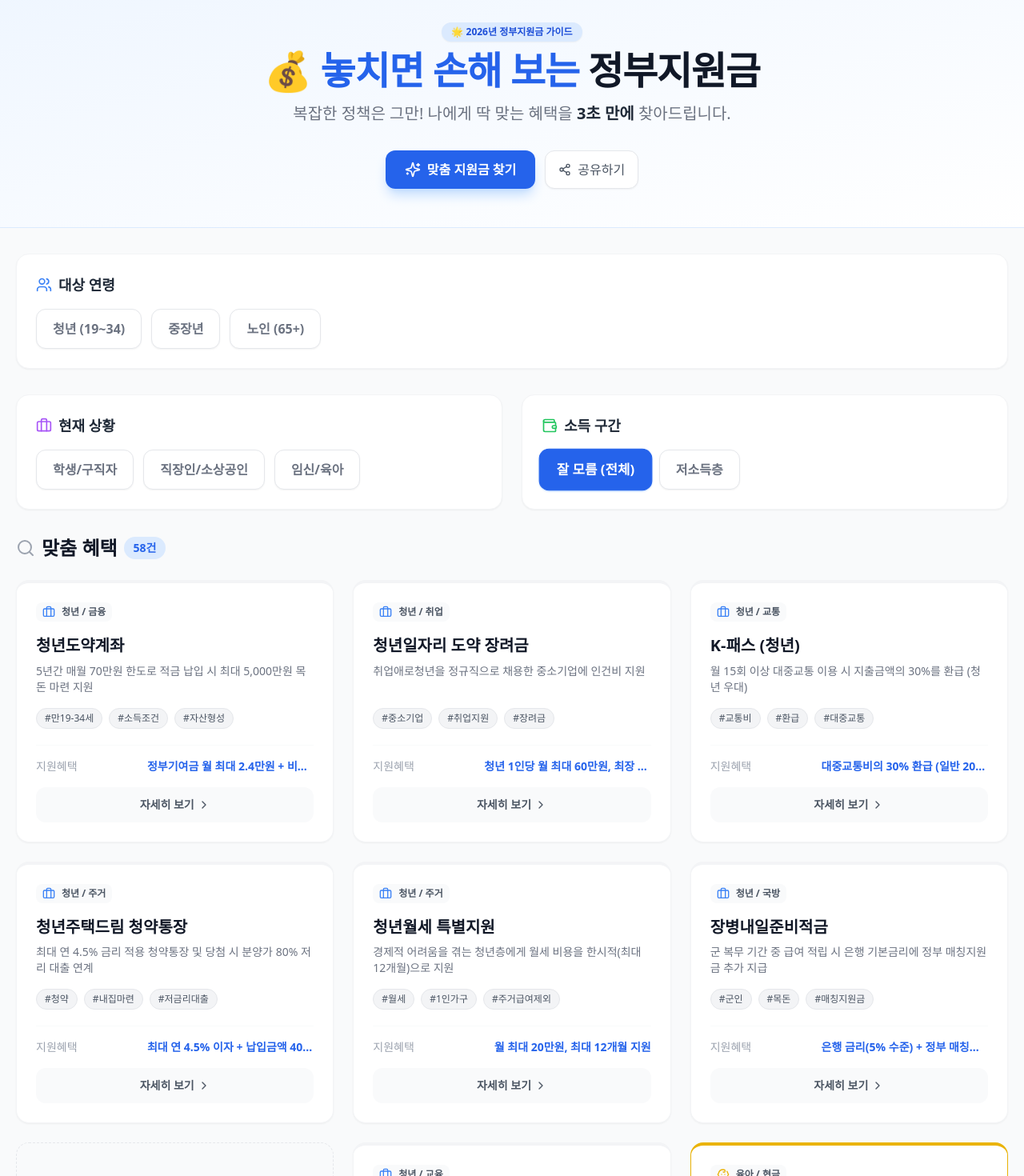
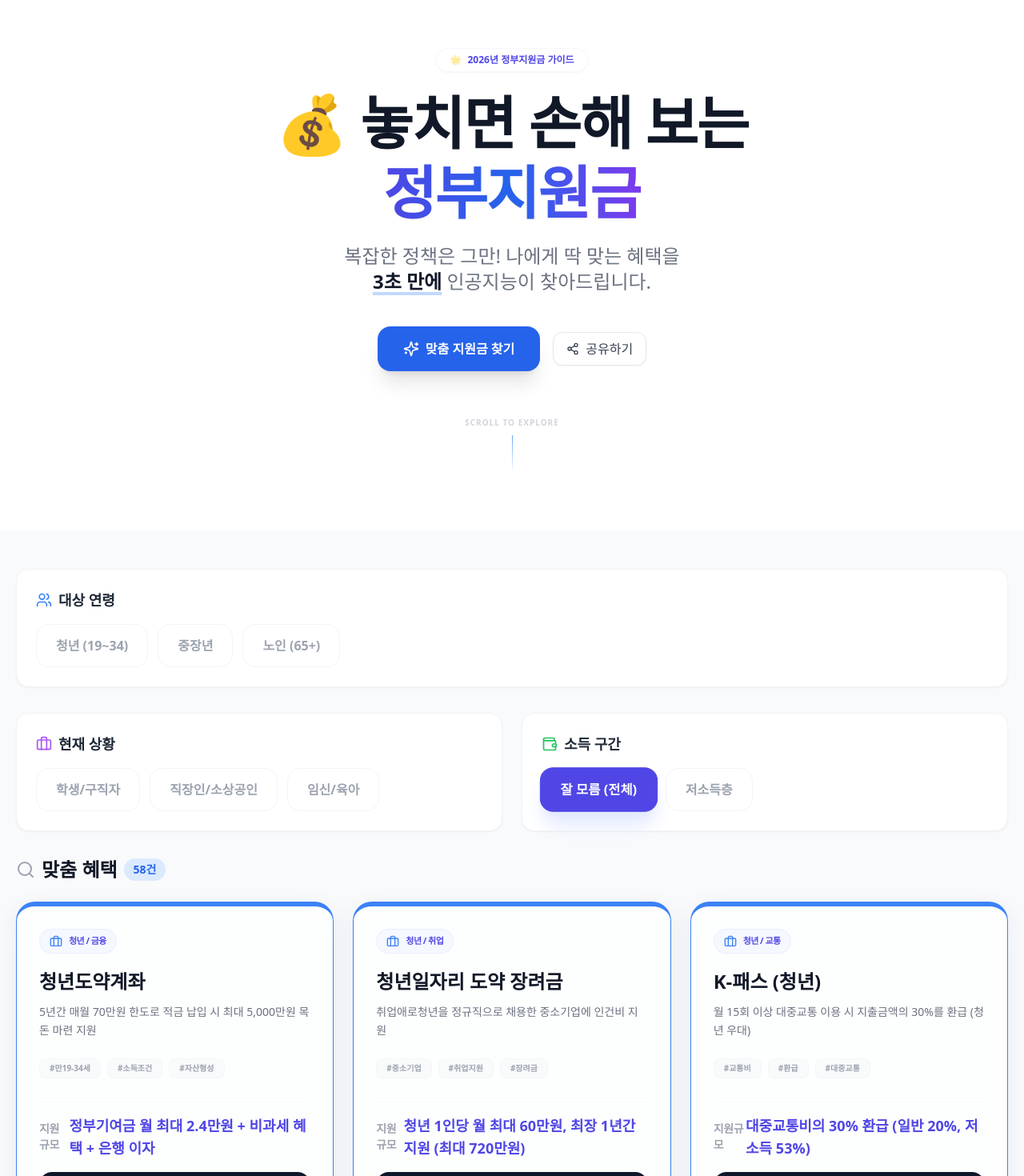
Before and after one commit to shj7972/moneymatch, a Next.js app: page / in a window 1280 px wide. Shown: the part 20-1490 px from the top of the page at 80% size. Built offline with nearby package versions, Linux system fonts and the light colour scheme.

Commit message:
style: premium design revamp with glassmorphism and enhanced CTAs

```diff
--- a/src/app/globals.css
+++ b/src/app/globals.css
@@ -2,10 +2,45 @@
 @tailwind components;
 @tailwind utilities;
 
+@layer base {
+    :root {
+        --brand-indigo: 79 70 229;
+        --brand-violet: 124 58 237;
+        --brand-blue: 37 99 235;
+    }
+}
+
+@layer components {
+    .glass-card {
+        @apply bg-white/70 backdrop-blur-md border border-white/40 shadow-[0_8px_32px_0_rgba(31,38,135,0.07)];
+    }
+
+    .glass-dark {
+        @apply bg-slate-900/80 backdrop-blur-lg border border-slate-700/30;
+    }
+
+    .text-gradient {
+        @apply bg-clip-text text-transparent bg-gradient-to-r from-indigo-600 via-blue-600 to-violet-600;
+    }
+
+    .btn-premium {
+        @apply relative overflow-hidden px-8 py-4 rounded-2xl font-bold transition-all duration-300 transform active:scale-[0.97] shadow-xl hover:-translate-y-1;
+    }
+}
+
+@keyframes float {
+    0%, 100% { transform: translateY(0); }
+    50% { transform: translateY(-10px); }
+}
+
+.animate-float {
+    animation: float 3s ease-in-out infinite;
+}
+
 @keyframes fade-in-up {
     0% {
         opacity: 0;
-        transform: translateY(12px);
+        transform: translateY(20px);
     }
     100% {
         opacity: 1;
@@ -14,7 +49,7 @@
 }
 
 .animate-fade-in-up {
-    animation: fade-in-up 0.4s ease-out;
+    animation: fade-in-up 0.6s cubic-bezier(0.16, 1, 0.3, 1) forwards;
 }
 
 /* Word break for Korean text */
--- a/src/app/page.tsx
+++ b/src/app/page.tsx
@@ -36,27 +36,42 @@
 // --- Server-rendered Sections ---
 
 const HeroSection = () => (
-    <section className="bg-gradient-to-br from-blue-50 to-white py-12 px-5 mb-8 border-b border-blue-100">
+    <section className="relative overflow-hidden bg-white pt-20 pb-16 px-5 mb-12">
+        {/* Background Decorative Elements */}
+        <div className="absolute top-0 left-1/2 -translate-x-1/2 w-full h-full -z-10 opacity-30">
+            <div className="absolute top-[-10%] left-[-10%] w-[40%] h-[60%] bg-blue-400 rounded-full blur-[120px]" />
+            <div className="absolute bottom-[-10%] right-[-10%] w-[40%] h-[60%] bg-indigo-400 rounded-full blur-[120px]" />
+        </div>
+
         <div className="max-w-7xl mx-auto flex flex-col items-center text-center">
-            <span className="bg-blue-100 text-blue-700 text-xs font-bold px-3 py-1 rounded-full mb-3 shadow-sm">
-                🌟 2026년 정부지원금 가이드
+            <div className="animate-fade-in-up">
+                <span className="inline-block bg-white/80 backdrop-blur-sm text-indigo-600 text-xs font-bold px-4 py-1.5 rounded-full mb-6 shadow-sm border border-indigo-50/50">
+                    <span className="animate-pulse mr-1">🌟</span> 2026년 정부지원금 가이드
                 </span>
-            <h1 className="text-3xl md:text-5xl font-extrabold text-gray-900 mb-4 tracking-tight leading-tight">
-                💰 <span className="text-blue-600">놓치면 손해 보는</span> 정부지원금
+                <h1 className="text-4xl md:text-7xl font-extrabold text-gray-900 mb-6 tracking-tight leading-[1.1] md:leading-[1.1]">
+                    <span className="block mb-2">💰 놓치면 손해 보는</span>
+                    <span className="text-gradient drop-shadow-sm">정부지원금</span>
                 </h1>
-            <p className="text-gray-500 text-lg md:text-xl max-w-2xl mb-6">
-                복잡한 정책은 그만! 나에게 딱 맞는 혜택을 <br className="md:hidden" />
-                <span className="font-bold text-gray-800">3초 만에</span> 찾아드립니다.
+                <p className="text-gray-500 text-lg md:text-2xl max-w-3xl mb-10 leading-relaxed break-keep">
+                    복잡한 정책은 그만! 나에게 딱 맞는 혜택을 <br className="hidden md:block" />
+                    <span className="text-gray-900 font-semibold underline decoration-blue-500/30 decoration-4 underline-offset-4">3초 만에</span> 인공지능이 찾아드립니다.
                 </p>
-            <div className="flex flex-col sm:flex-row gap-3 mt-2">
+                <div className="flex flex-col sm:flex-row items-center justify-center gap-4 mt-4">
                     <Link
                         href="/quiz"
-                    className="inline-flex items-center gap-2 px-6 py-3 bg-blue-600 text-white font-bold rounded-xl hover:bg-blue-700 transition-all shadow-lg shadow-blue-200 hover:-translate-y-0.5"
+                        className="btn-premium bg-blue-600 text-white flex items-center gap-2 group"
                     >
-                    <Sparkles className="w-5 h-5" />
-                    맞춤 지원금 찾기
+                        <Sparkles className="w-5 h-5 group-hover:rotate-12 transition-transform" />
+                        <span>맞춤 지원금 찾기</span>
                     </Link>
-                <ShareButton className="shadow-md hover:shadow-lg transform transition-all hover:-translate-y-0.5" />
+                    <ShareButton className="btn-premium bg-white text-gray-700 border border-gray-100" />
+                </div>
+            </div>
+
+            {/* Visual Indicator */}
+            <div className="mt-16 animate-float flex flex-col items-center gap-2 text-gray-300">
+                <span className="text-[10px] uppercase tracking-widest font-bold">Scroll to explore</span>
+                <div className="w-[1px] h-12 bg-gradient-to-b from-blue-400 to-transparent" />
             </div>
         </div>
     </section>
@@ -77,54 +92,72 @@
             </div>
 
             {/* Blog Section — Server-rendered for SEO */}
-            <div className="max-w-7xl mx-auto px-5 mt-16">
-                <div className="flex items-center justify-between mb-6">
-                    <h2 className="text-2xl font-bold text-gray-900 flex items-center">
-                        <BookOpen className="w-6 h-6 mr-2 text-gray-400" />
+            <div className="max-w-7xl mx-auto px-5 mt-24">
+                <div className="flex items-center justify-between mb-10">
+                    <div>
+                        <h2 className="text-3xl font-black text-gray-900 flex items-center gap-3">
+                            <div className="w-10 h-10 bg-indigo-600 rounded-xl flex items-center justify-center shadow-lg shadow-indigo-100">
+                                <BookOpen className="w-6 h-6 text-white" />
+                            </div>
                             지원금 가이드
                         </h2>
+                        <p className="text-gray-400 text-sm mt-2 ml-13">전문가가 직접 알려주는 최신 정책 정보</p>
+                    </div>
                     <Link
                         href="/blog"
-                        className="text-sm text-blue-600 hover:text-blue-700 font-medium flex items-center gap-1"
+                        className="px-6 py-2.5 bg-white border border-gray-100 text-sm text-indigo-600 hover:bg-gray-50 font-bold rounded-xl shadow-sm transition-all"
                     >
-                        전체 보기 <ChevronRight className="w-4 h-4" />
+                        전체 보기
                     </Link>
                 </div>
-                <div className="grid grid-cols-1 md:grid-cols-2 lg:grid-cols-3 gap-6">
+                <div className="grid grid-cols-1 md:grid-cols-2 lg:grid-cols-3 gap-8">
                     {blogPosts.slice(0, 3).map((post) => (
                         <Link
                             key={post.id}
                             href={`/blog/${post.id}`}
-                            className="block bg-white rounded-2xl shadow-sm border border-gray-100 p-6 hover:shadow-md hover:-translate-y-0.5 transition-all group"
+                            className="group glass-card rounded-3xl p-8 hover:-translate-y-2 transition-all duration-500"
                         >
-                            <span className="text-xs font-bold text-blue-600 bg-blue-50 px-2 py-0.5 rounded-full">
+                            <span className="text-[10px] font-black text-indigo-600 bg-indigo-50 px-3 py-1 rounded-full uppercase tracking-tighter shadow-sm border border-indigo-100/30">
                                 {post.category}
                             </span>
-                            <h3 className="font-bold text-gray-900 group-hover:text-blue-600 transition-colors mt-3 mb-2 leading-snug break-keep">
+                            <h3 className="text-xl font-bold text-gray-900 group-hover:text-indigo-600 transition-colors mt-5 mb-3 leading-[1.4] break-keep">
                                 {post.title}
                             </h3>
-                            <p className="text-sm text-gray-500 line-clamp-2">{post.summary}</p>
+                            <p className="text-gray-500 text-sm line-clamp-2 leading-relaxed">{post.summary}</p>
+                            <div className="mt-6 flex items-center text-indigo-500 text-xs font-bold gap-1 group-hover:gap-2 transition-all">
+                                Read More <ChevronRight className="w-4 h-4" />
+                            </div>
                         </Link>
                     ))}
                 </div>
             </div>
 
             {/* Quiz CTA Banner — Server-rendered for SEO */}
-            <div className="max-w-7xl mx-auto px-5 mt-12 mb-4">
+            <div className="max-w-7xl mx-auto px-5 mt-24">
                 <Link
                     href="/quiz"
-                    className="block bg-gradient-to-r from-blue-600 to-blue-700 rounded-2xl p-8 text-center text-white hover:from-blue-700 hover:to-blue-800 transition-all group"
+                    className="relative block overflow-hidden rounded-[2.5rem] bg-slate-900 p-12 md:p-16 text-center text-white group"
                 >
-                    <Sparkles className="w-8 h-8 mx-auto mb-3 text-blue-200 group-hover:text-white transition-colors" />
-                    <h2 className="text-xl md:text-2xl font-bold mb-2">
-                        나에게 맞는 지원금, 5가지 질문으로 찾기
+                    {/* Decorative background for CTA */}
+                    <div className="absolute top-0 right-0 w-1/2 h-full bg-gradient-to-l from-indigo-600/20 to-transparent -z-0" />
+                    <div className="absolute -bottom-20 -left-20 w-64 h-64 bg-blue-600/10 rounded-full blur-[80px]" />
+
+                    <div className="relative z-10">
+                        <div className="w-20 h-20 bg-white/10 backdrop-blur-md rounded-3xl flex items-center justify-center mx-auto mb-8 border border-white/10 group-hover:scale-110 transition-transform duration-500">
+                            <Sparkles className="w-10 h-10 text-indigo-400" />
+                        </div>
+                        <h2 className="text-3xl md:text-5xl font-black mb-6 leading-tight">
+                            나에게 맞는 지원금, <br className="md:hidden" />
+                            <span className="text-indigo-400">5가지 질문</span>으로 찾기
                         </h2>
-                    <p className="text-blue-100 mb-4">
-                        나이, 직업, 가족 상황에 맞는 맞춤형 지원금을 추천해드립니다.
+                        <p className="text-slate-400 text-lg md:text-xl max-w-2xl mx-auto mb-10 leading-relaxed font-medium">
+                            나이, 직업, 가족 상황에 딱 맞는 <br className="md:hidden" />
+                            <span className="text-white">맞춤형 정부 혜택</span>을 초정밀 알고리즘으로 추천해드립니다.
                         </p>
-                    <span className="inline-flex items-center gap-1 px-6 py-2 bg-white text-blue-700 font-bold rounded-xl">
-                        시작하기 <ChevronRight className="w-4 h-4" />
+                        <span className="inline-flex items-center gap-2 px-10 py-5 bg-indigo-600 text-white text-lg font-black rounded-2xl hover:bg-indigo-700 transition-all shadow-2xl shadow-indigo-900/50 group-hover:-translate-y-1">
+                            무료 매칭 시작하기 <ChevronRight className="w-5 h-5" />
                         </span>
+                    </div>
                 </Link>
             </div>
 
--- a/src/components/SubsidyFinderClient.tsx
+++ b/src/components/SubsidyFinderClient.tsx
@@ -73,9 +73,9 @@
 }) => (
     <button
         onClick={onClick}
-        className={`px-5 py-3 rounded-xl text-sm md:text-base font-semibold transition-all duration-200 shadow-sm border ${isSelected
-            ? 'bg-blue-600 text-white border-blue-600 shadow-blue-200 scale-105'
-            : 'bg-white text-gray-500 border-gray-200 hover:bg-gray-50 hover:border-gray-300'
+        className={`px-6 py-3.5 rounded-2xl text-sm md:text-base font-bold transition-all duration-300 border ${isSelected
+            ? 'bg-indigo-600 text-white border-indigo-600 shadow-xl shadow-indigo-100 scale-[1.03]'
+            : 'bg-white text-gray-400 border-gray-100 hover:border-indigo-200 hover:text-indigo-500 hover:bg-indigo-50/30'
             }`}
     >
         {children}
@@ -85,59 +85,52 @@
 const SubsidyCard = ({ item }: { item: Subsidy }) => {
     return (
         <div
-            className={`group bg-white rounded-2xl shadow-sm border border-gray-100 p-6 transition-all duration-300 hover:-translate-y-1 hover:shadow-lg border-t-4 ${getCategoryStyle(item.category)} h-full flex flex-col`}
+            className={`group glass-card rounded-3xl p-7 transition-all duration-500 hover:-translate-y-2 hover:shadow-2xl hover:shadow-indigo-100 border-t-[6px] ${getCategoryStyle(item.category)} h-full flex flex-col`}
         >
-            <div className="flex justify-between items-start mb-4">
-                <div className="flex items-center space-x-2 bg-gray-50 px-2 py-1 rounded-lg">
+            <div className="flex justify-between items-start mb-5">
+                <div className="flex items-center space-x-2 bg-indigo-50/50 px-3 py-1.5 rounded-full border border-indigo-100/50">
                     {getCategoryIcon(item.category)}
-                    <span className="text-xs font-bold text-gray-600">
+                    <span className="text-[11px] font-extrabold text-indigo-600 uppercase tracking-tighter">
                         {item.category}
                     </span>
                 </div>
             </div>
 
-            <h3 className="text-xl font-bold text-gray-900 mb-2 leading-snug group-hover:text-blue-600 transition-colors">
+            <h3 className="text-2xl font-bold text-gray-900 mb-3 leading-tight group-hover:text-transparent group-hover:bg-clip-text group-hover:bg-gradient-to-r group-hover:from-indigo-600 group-hover:to-blue-600 transition-all">
                 {item.title}
             </h3>
 
-            <p className="text-gray-500 text-sm mb-4 line-clamp-2 flex-grow">
+            <p className="text-gray-500 text-sm mb-6 line-clamp-2 flex-grow leading-relaxed">
                 {item.summary}
             </p>
 
-            <div className="flex flex-wrap gap-2 mb-5">
+            <div className="flex flex-wrap gap-2 mb-6">
                 {item.tags.map((tag, idx) => (
                     <span
                         key={idx}
-                        className="text-xs font-medium text-gray-600 bg-gray-100 px-2.5 py-1 rounded-full border border-gray-200"
+                        className="text-[10px] font-bold text-gray-400 bg-gray-50 px-3 py-1 rounded-lg border border-gray-100/50 group-hover:border-indigo-100 group-hover:text-indigo-400 transition-colors"
                     >
                         #{tag}
                     </span>
                 ))}
             </div>
 
-            <div className="mt-auto pt-4 border-t border-gray-50">
+            <div className="mt-auto pt-5 border-t border-gray-100/50 flex flex-col gap-4">
                 <div className="flex justify-between items-center text-sm">
-                    <span className="text-gray-400 font-medium">지원혜택</span>
-                    <span className="text-blue-600 font-bold truncate max-w-[60%] text-right">{item.amount_text}</span>
+                    <span className="text-gray-400 font-semibold tracking-tight">지원규모</span>
+                    <span className="text-indigo-600 font-black text-lg">{item.amount_text}</span>
                 </div>
                 <Link
                     href={`/money/${item.id}`}
-                    className="mt-4 w-full flex items-center justify-center space-x-1 bg-gray-50 hover:bg-blue-50 text-gray-600 hover:text-blue-600 font-bold py-3 rounded-xl transition-colors text-sm"
+                    className="w-full flex items-center justify-center space-x-2 bg-slate-900 text-white font-bold py-4 rounded-2xl transition-all hover:bg-indigo-600 shadow-lg hover:shadow-indigo-200"
                 >
-                    <span>자세히 보기</span>
+                    <span>상세 정보 보기</span>
                     <ChevronRight className="w-4 h-4" />
                 </Link>
             </div>
         </div>
     );
 };
-
-const AdPlaceholder = () => (
-    <div className="bg-gray-50 rounded-2xl p-6 text-center border border-dashed border-gray-200 flex flex-col items-center justify-center h-full min-h-[200px]">
-        <span className="bg-gray-200 text-gray-500 text-[10px] font-bold px-2 py-0.5 rounded mb-2">AD</span>
-        <p className="text-gray-400 text-sm font-medium">맞춤형 광고가 표시됩니다</p>
-    </div>
-);
 
 // --- Main Client Component ---
 
@@ -290,13 +283,8 @@
 
                         <div className="grid grid-cols-1 md:grid-cols-2 xl:grid-cols-3 gap-6">
                             {filteredSubsidies.length > 0 ? (
-                                filteredSubsidies.map((item, index) => (
-                                    <React.Fragment key={item.id}>
-                                        <SubsidyCard item={item} />
-                                        {(index + 1) % 6 === 0 && (
-                                            <AdPlaceholder />
-                                        )}
-                                    </React.Fragment>
+                                filteredSubsidies.map((item) => (
+                                    <SubsidyCard key={item.id} item={item} />
                                 ))
                             ) : (
                                 <div className="col-span-full py-20 bg-white rounded-3xl border border-dashed border-gray-200 text-center">
```
Also changed, not shown: src/components/Footer.tsx (+32 -24 lines). Lines whose indentation alone changed are shown as unchanged.
